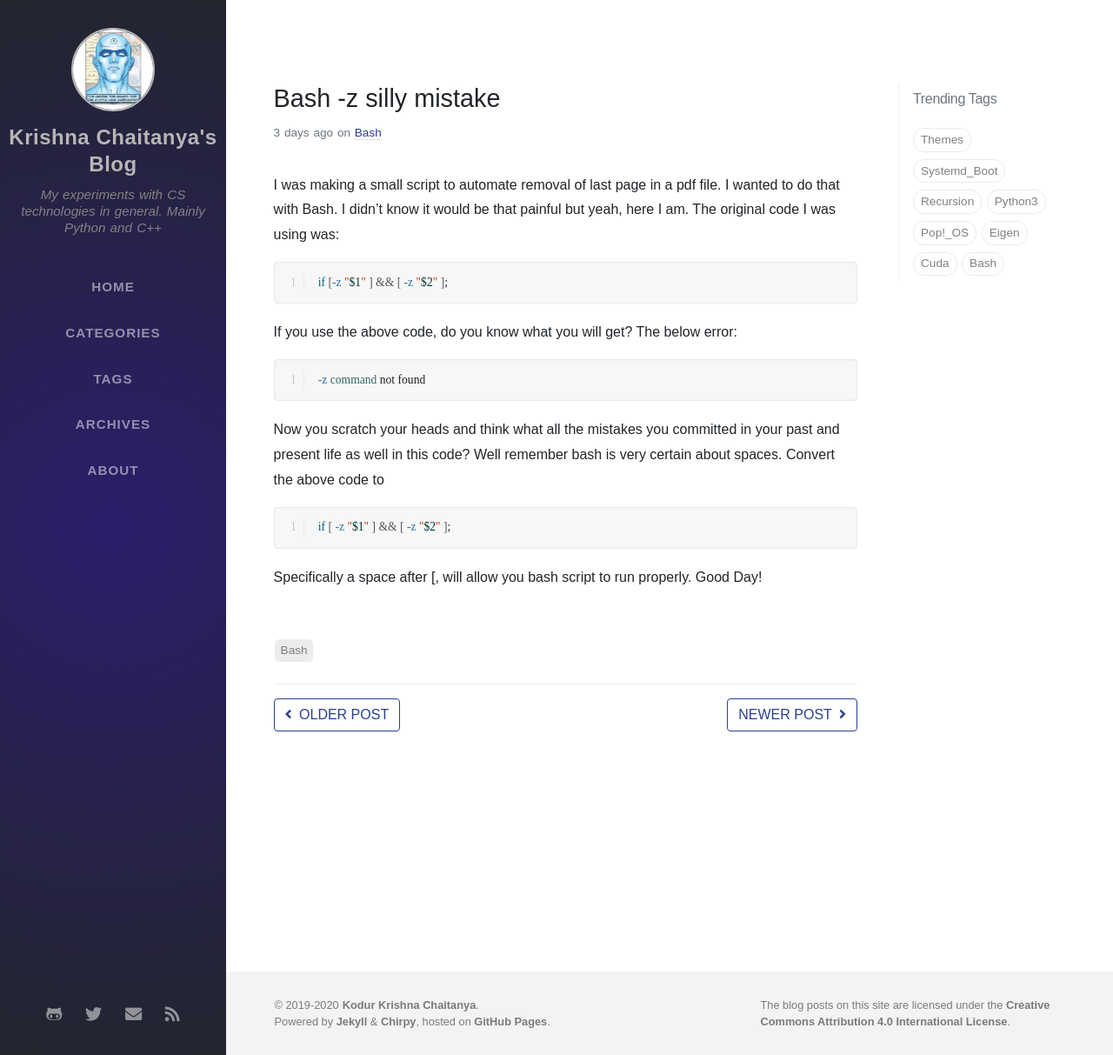
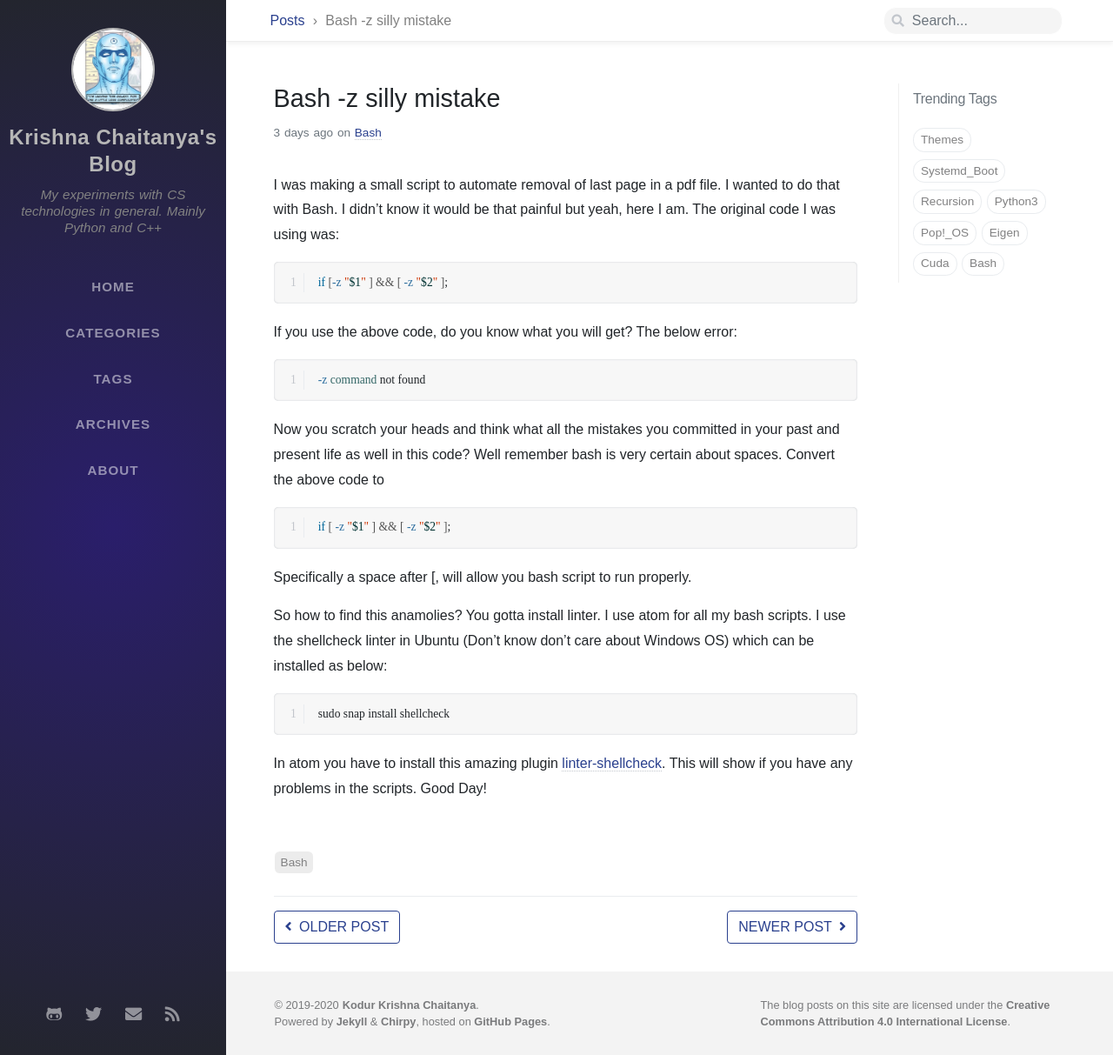
Before and after one commit to krishnachaitanya9/krishnachaitanya9.github.io, a Jekyll site: the page built from _posts/2020-01-05-bash-problems.md, in a window 1280 px wide and 1213 px high. Shown: the whole window at 87% size. Built offline with Jekyll 4.4.1, drawn with Linux system fonts in a browser that asks for light colours; nearby versions of some CDN libraries; some web fonts are replaced.

Commit message:
Blog Contents

````diff
--- a/_posts/2020-01-05-bash-problems.md
+++ b/_posts/2020-01-05-bash-problems.md
@@ -22,4 +22,12 @@
 ```bash
 if [ -z "$1" ] && [ -z "$2" ];
 ```
-Specifically a space after [, will allow you bash script to run properly. Good Day!
+Specifically a space after [, will allow you bash script to run properly.
+
+So how to find this anamolies? You gotta install linter. I use atom for all my bash scripts. I use the shellcheck linter in Ubuntu (Don't know don't care about Windows OS) which can be installed as below:
+
+```
+sudo snap install shellcheck
+```
+
+In atom you have to install this amazing plugin [linter-shellcheck](https://atom.io/packages/linter-shellcheck). This will show if you have any problems in the scripts. Good Day!
````
